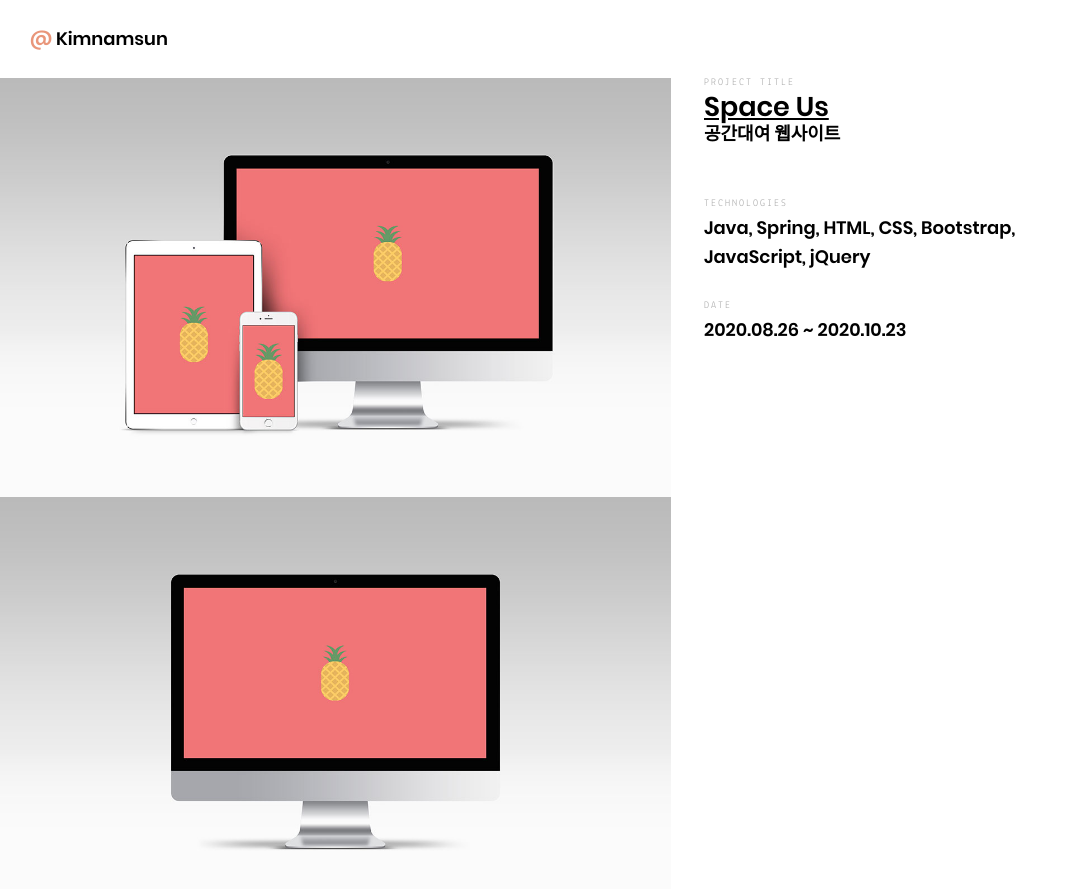
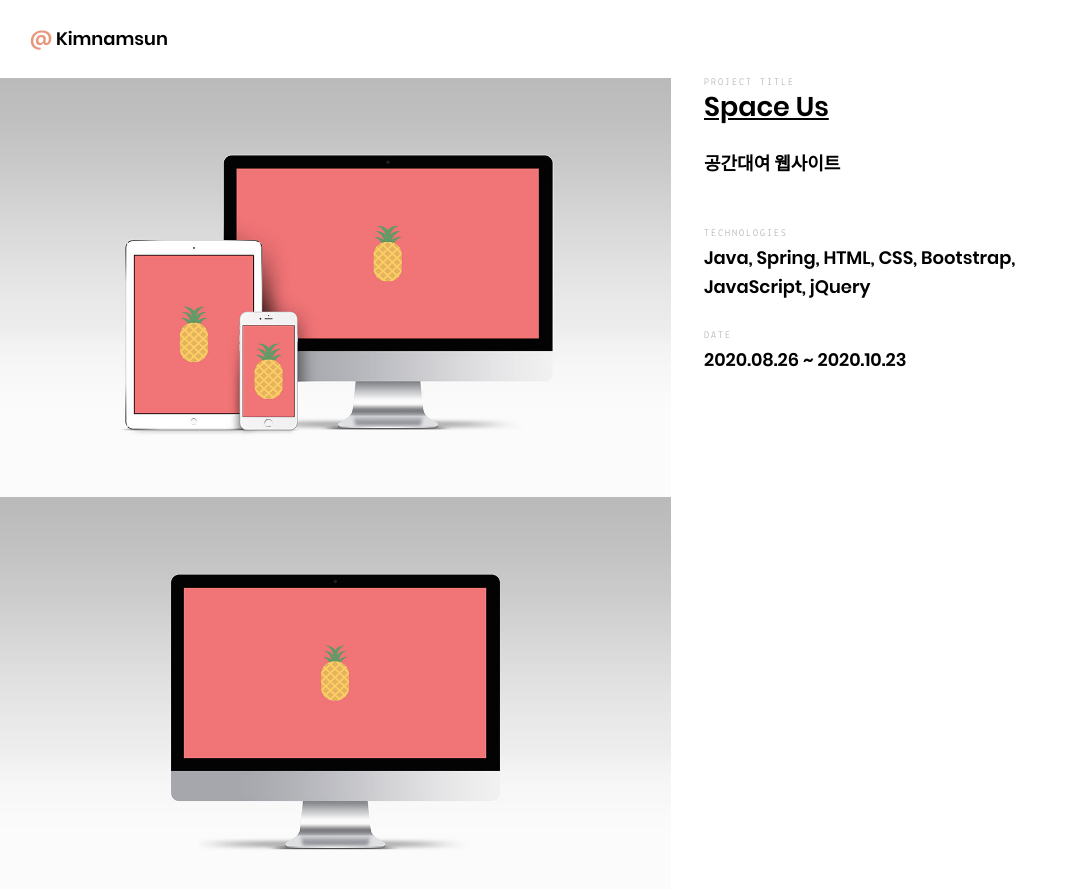
Before and after one commit to kimnamsun/kimnamsun.github.io, a Jekyll site: the page built from _posts/projects/2020-09-07-final.md, in a window 1280 px wide and 900 px high. Shown: the top 889 px of the window, without its empty margins (0-1078 px from the left). Built offline with Jekyll 4.4.1, drawn with Linux system fonts in a browser that asks for light colours.

Commit message:
update project

```diff
--- a/_layouts/project.html
+++ b/_layouts/project.html
@@ -17,6 +17,7 @@
 					<h1>
 						<a href="{{ page.project.url }}" target="_blank" title="{{ page.project.title }}" rel="nofollow">{{ page.project.title }}</a>
 					</h1>
+					<span class="h2"></span>
 					{{ page.content }}
 					<div class="project-meta">
 						<span class="h2">Technologies</span>
```
